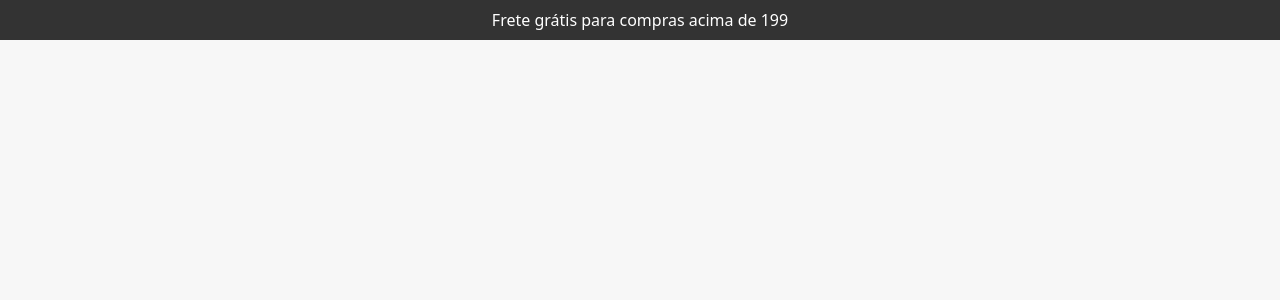
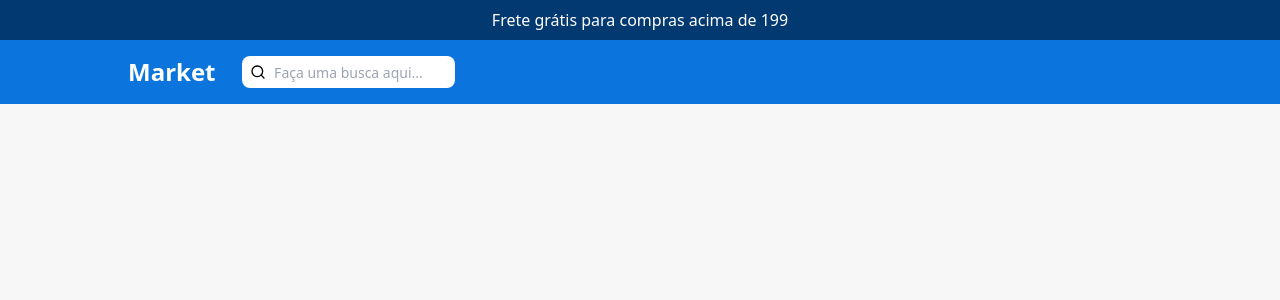
Before and after one commit to WenerRodrigo/market-react, a React (Vite) app: page / in a window 1280 px wide. Shown: the top 300 px of the page. Built offline with nearby package versions, Linux system fonts and the light colour scheme.

Commit message:
chore: created input

```diff
--- a/src/App.tsx
+++ b/src/App.tsx
@@ -1,10 +1,12 @@
 import './App.css'
-import TopHeader from './components/TopHeader'
+import { TopHeader } from './components/TopHeader'
+import { Header } from './screens/header'
 
 function App() {
   return (
    <div>
     <TopHeader />
+    <Header />
    </div>
   )
 }
--- a/src/components/TopHeader/index.tsx
+++ b/src/components/TopHeader/index.tsx
@@ -1,5 +1,5 @@
 
-const TopHeader = () => {
+export const TopHeader = () => {
   return (
     <div className='flex justify-center items-center w-full'>
         <div className='flex items-center justify-center bg-primary w-full h-10'>
@@ -8,5 +8,3 @@ const TopHeader = () => {
     </div>
   )
 }
-
-export default TopHeader
--- a/src/components/login/index.tsx
+++ b/src/components/login/index.tsx
@@ -1,6 +1,6 @@
 import { MdAccountCircle } from "react-icons/md";
 
-const Login = () => {
+export const Login = () => {
   return (
     <div>
       <div>
@@ -9,5 +9,3 @@ const Login = () => {
     </div>
   );
 };
-
-export default Login;
--- /dev/null
+++ b/src/components/search/index.tsx
@@ -0,0 +1,15 @@
+import { LuSearch } from "react-icons/lu";
+
+
+export const Search = () => {
+  return (
+    <div className="flex items-center justify-center">
+      <div className="relative flex items-center justify-between w-4/5 py-2">
+        <div className="absolute px-2">
+            <LuSearch />
+        </div>
+        <input type="text" placeholder="Faça uma busca aqui..." className="flex items-center justify-center rounded-lg text-sm h-8 w-full px-8"/>
+      </div>
+    </div>
+  );
+};
--- a/src/output.css
+++ b/src/output.css
@@ -544,6 +544,14 @@ video {
   --tw-backdrop-sepia:  ;
 }
 
+.absolute {
+  position: absolute;
+}
+
+.relative {
+  position: relative;
+}
+
 .flex {
   display: flex;
 }
@@ -552,8 +560,48 @@ video {
   height: 2.5rem;
 }
 
+.h-12 {
+  height: 3rem;
+}
+
+.h-auto {
+  height: auto;
+}
+
+.h-9 {
+  height: 2.25rem;
+}
+
+.h-6 {
+  height: 1.5rem;
+}
+
+.h-8 {
+  height: 2rem;
+}
+
 .w-full {
   width: 100%;
+}
+
+.w-4\/5 {
+  width: 80%;
+}
+
+.w-80 {
+  width: 20rem;
+}
+
+.w-auto {
+  width: auto;
+}
+
+.w-3\/4 {
+  width: 75%;
+}
+
+.items-end {
+  align-items: flex-end;
 }
 
 .items-center {
@@ -564,23 +612,96 @@ video {
   justify-content: center;
 }
 
+.justify-between {
+  justify-content: space-between;
+}
+
+.rounded-sm {
+  border-radius: 0.125rem;
+}
+
+.rounded-lg {
+  border-radius: 0.5rem;
+}
+
+.rounded {
+  border-radius: 0.25rem;
+}
+
+.rounded-xl {
+  border-radius: 0.75rem;
+}
+
+.border {
+  border-width: 1px;
+}
+
 .bg-primary {
   --tw-bg-opacity: 1;
-  background-color: rgb(51 51 51 / var(--tw-bg-opacity));
+  background-color: rgb(2 57 112 / var(--tw-bg-opacity));
+}
+
+.bg-secondary {
+  --tw-bg-opacity: 1;
+  background-color: rgb(12 117 221 / var(--tw-bg-opacity));
+}
+
+.px-4 {
+  padding-left: 1rem;
+  padding-right: 1rem;
+}
+
+.py-1 {
+  padding-top: 0.25rem;
+  padding-bottom: 0.25rem;
+}
+
+.py-2 {
+  padding-top: 0.5rem;
+  padding-bottom: 0.5rem;
+}
+
+.px-2 {
+  padding-left: 0.5rem;
+  padding-right: 0.5rem;
+}
+
+.px-1 {
+  padding-left: 0.25rem;
+  padding-right: 0.25rem;
+}
+
+.py-4 {
+  padding-top: 1rem;
+  padding-bottom: 1rem;
+}
+
+.px-6 {
+  padding-left: 1.5rem;
+  padding-right: 1.5rem;
+}
+
+.px-8 {
+  padding-left: 2rem;
+  padding-right: 2rem;
 }
 
 .text-center {
   text-align: center;
 }
 
-.text-xl {
-  font-size: 1.25rem;
-  line-height: 1.75rem;
+.text-2xl {
+  font-size: 1.5rem;
+  line-height: 2rem;
 }
 
-.text-lg {
-  font-size: 1.125rem;
-  line-height: 1.75rem;
+.text-sm {
+  font-size: 0.875rem;
+  line-height: 1.25rem;
+}
+
+.font-bold {
+  font-weight: 700;
 }
 
 .text-white {
--- a/src/screens/header/index.tsx
+++ b/src/screens/header/index.tsx
@@ -0,0 +1,12 @@
+import { Search } from "../../components/search";
+
+export const Header = () => {
+  return (
+    <div className="flex items-center justify-center bg-secondary py-2">
+      <div className="flex items-center w-4/5">
+        <h1 className="text-2xl text-white font-bold">Market</h1>
+        <Search />
+      </div>
+    </div>
+  );
+};
--- a/tailwind.config.js
+++ b/tailwind.config.js
@@ -9,7 +9,8 @@ export default {
   theme: {
     extend: {
       colors: {
-        'primary': '#333',
+        'primary': '#023970',
+        'secondary': '#0c75dd',
       }
     },
   },
```
